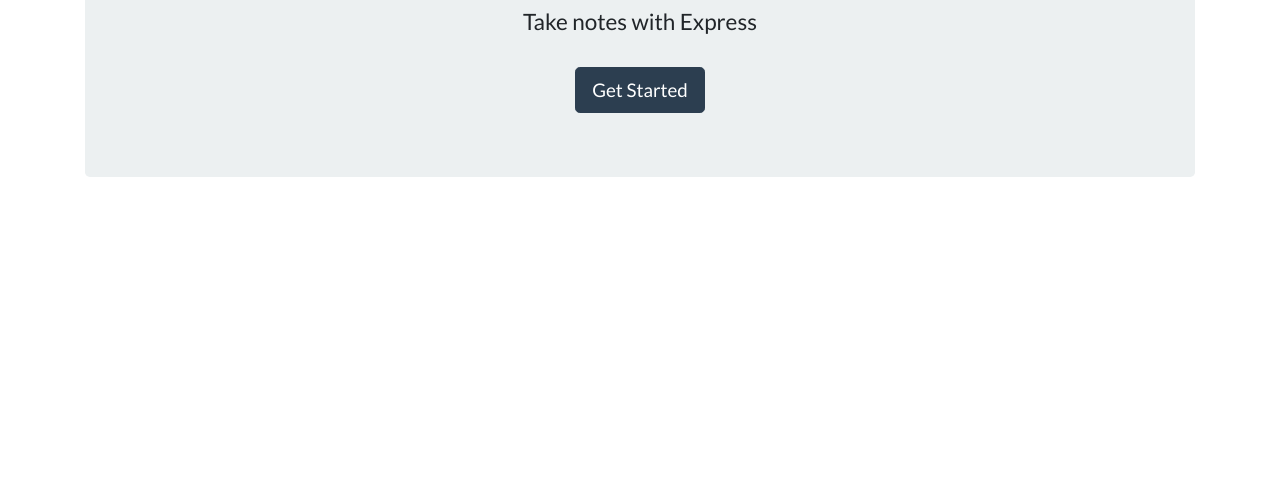
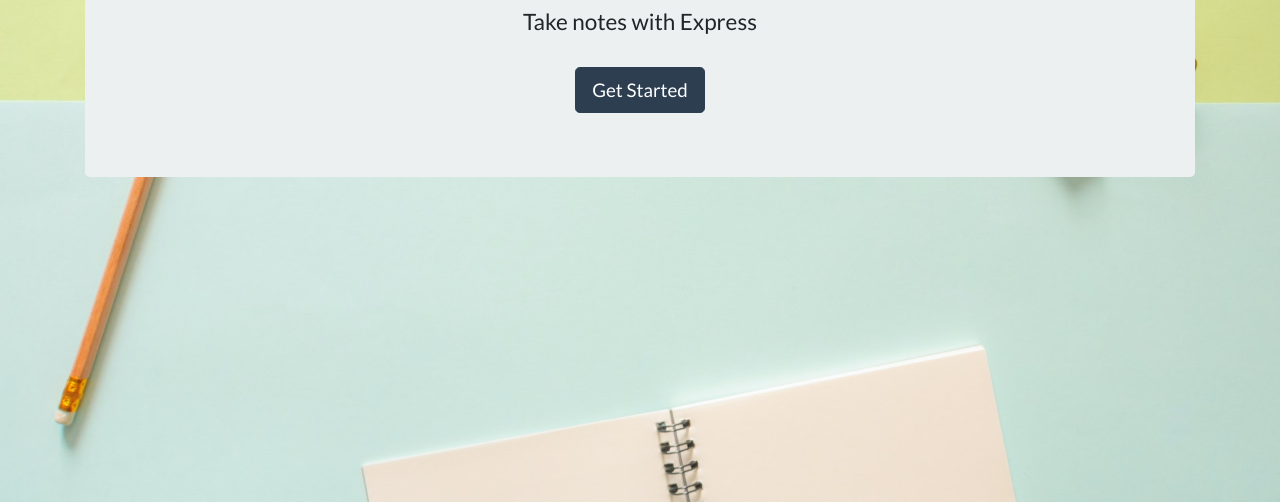
Before and after one commit to tbell-woG/note-taker-app, a website: page public/index.html in a window 1280 px wide. Shown: the part 298-800 px from the top of the page. Drawn offline with nearby package versions, Linux system fonts and the light colour scheme; no server answers.

Commit message:
Updated CSS and some HTML

```diff
--- a/db/db.json
+++ b/db/db.json
@@ -1 +1 @@
-[{"title":"Test Title","text":"Test text"}]
+[{"title":"Note #1","text":"My Goals For 2021 Are:"}]
--- a/public/assets/css/styles.css
+++ b/public/assets/css/styles.css
@@ -3,6 +3,17 @@
   margin: 0;
   padding: 0;
 }
+
+.bg {
+  /* My Image */
+  background-image: url("/public/assets/images/notebook.jpg");
+  /* Full height */
+  height: 100%;
+  /* Center and scale the image nicely */
+  background-position: center;
+  background-repeat: no-repeat;
+  background-size: cover;
+  }
 
 .save-note {
   display: none;
--- a/public/index.html
+++ b/public/index.html
@@ -7,9 +7,10 @@
   <meta http-equiv="X-UA-Compatible" content="ie=edge">
   <title>Note Taker</title>
   <link rel="stylesheet" href="https://cdnjs.cloudflare.com/ajax/libs/bootswatch/4.1.3/flatly/bootstrap.min.css" />
+  <link rel="stylesheet" href="/public/assets/css/styles.css">
 </head>
 
-<body>
+<body class="bg">
   <nav class="navbar navbar-dark bg-dark">
     <a class="navbar-brand" href="/">Note Taker
     </a>
```
Also changed, not shown: public/notes.html (+1 -1 lines), public/assets/images/notebook.jpg (added).
